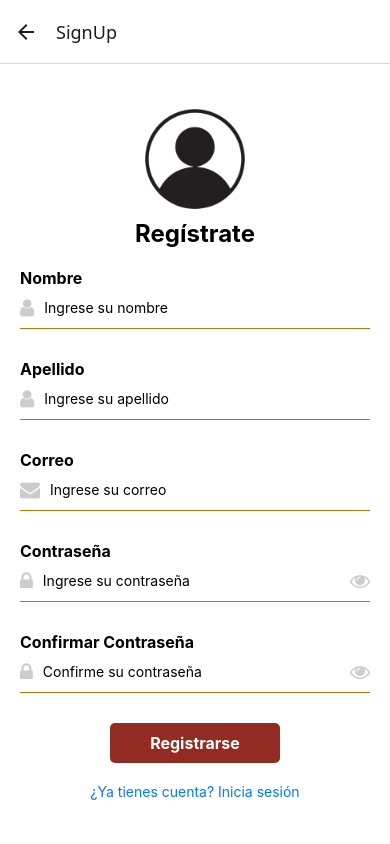
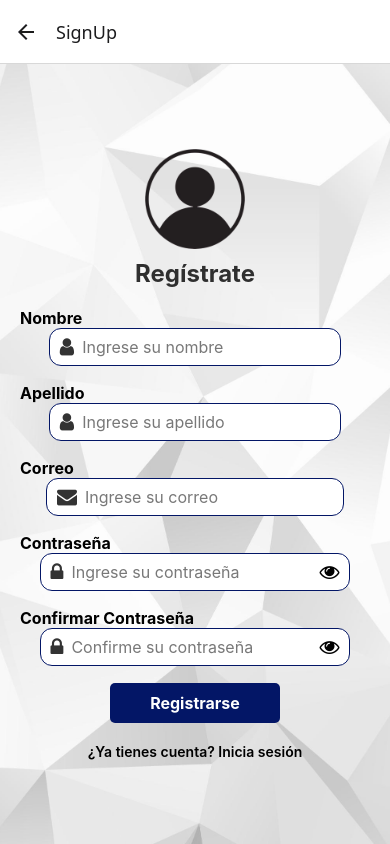
Before and after one commit to Matias-Mamani-CMD/desarrollo-movil, a React Native app: screen /SignUp in a window 390 px wide. Built offline with nearby package versions, Linux system fonts and the light colour scheme; no server answers.

Commit message:
Registro de usuario

```diff
--- a/package.json
+++ b/package.json
@@ -12,7 +12,7 @@
   "dependencies": {
     "@expo/metro-runtime": "~6.1.2",
     "@expo/vector-icons": "^15.0.2",
-    "@react-native-async-storage/async-storage": "^1.24.0",
+    "@react-native-async-storage/async-storage": "^2.2.0",
     "@react-navigation/bottom-tabs": "^7.4.7",
     "@react-navigation/drawer": "^7.5.8",
     "@react-navigation/native": "^7.1.17",
--- a/screens/SignUp.js
+++ b/screens/SignUp.js
@@ -1,5 +1,17 @@
 import React, { useState } from 'react';
-import { View, Text, TextInput, TouchableOpacity, StyleSheet, Alert, Image } from 'react-native';
+import {
+   View,
+   Text,
+   TextInput,
+   TouchableOpacity,
+   StyleSheet,
+   Alert,
+   Image,
+   ImageBackground, //imágen de fondo
+   ScrollView, // pantalla desplazable
+   KeyboardAvoidingView,
+   Platform //adaptar según sistema operativo
+} from 'react-native';
 import { FontAwesome } from '@expo/vector-icons';
 import { auth } from '../src/config/firebaseConfig';
 import { createUserWithEmailAndPassword } from 'firebase/auth';
@@ -58,16 +70,30 @@ export default function SignUp({ navigation }) {
   };
 
   return (
-    <View style={styles.container}>
-      <Image source={require('../assets/logo.png')} style={styles.logo} />
+    <ImageBackground
+      source={require('../assets/background.jpg')}
+      style={styles.background}
+      imageStyle = {{opacity: 0.9}} //opacidad
+    >
+      <KeyboardAvoidingView
+        behavior={Platform.OS === "ios" ? "padding" : "height"}
+        style={{ flex: 1, width: '100%' }}
+      >
+        <ScrollView
+          contentContainerStyle={styles.container}
+          keyboardShouldPersistTaps="handled"
+        >
+          <Image source={require('../assets/logo.png')} style={styles.logo}/>
+
           <Text style={styles.title}>Regístrate</Text>
 
           <Text style={styles.label}>Nombre</Text>
           <View style={styles.inputContainer}>
-        <FontAwesome name="user" size={20} color="#ccc" style={styles.icon} />
+            <FontAwesome name="user" size={20} style={styles.icon}/>
             <TextInput
               style={styles.input}
               placeholder="Ingrese su nombre"
+              placeholderTextColor="#787878ff"
               value={firstName}
               onChangeText={setFirstName}
             />
@@ -75,10 +101,11 @@ export default function SignUp({ navigation }) {
 
           <Text style={styles.label}>Apellido</Text>
           <View style={styles.inputContainer}>
-        <FontAwesome name="user" size={20} color="#ccc" style={styles.icon} />
+            <FontAwesome name="user" size={20} style={styles.icon}/>
             <TextInput
               style={styles.input}
               placeholder="Ingrese su apellido"
+              placeholderTextColor="#787878ff"
               value={lastName}
               onChangeText={setLastName}
             />
@@ -86,29 +113,31 @@ export default function SignUp({ navigation }) {
 
           <Text style={styles.label}>Correo</Text>
           <View style={styles.inputContainer}>
-        <FontAwesome name="envelope" size={20} color="#ccc" style={styles.icon} />
+            <FontAwesome name="envelope" size={20} style={styles.icon}/>
             <TextInput
               style={styles.input}
               placeholder="Ingrese su correo"
+              placeholderTextColor="#787878ff"
               value={email}
               onChangeText={setEmail}
-          keyboardType="email-address"
-          autoCapitalize="none"
+              keyboardType="email-address" //tipo de teclado para email
+              autoCapitalize="none" //desactiva mayúsculas automáticas
             />
           </View>
 
           <Text style={styles.label}>Contraseña</Text>
           <View style={styles.inputContainer}>
-        <FontAwesome name="lock" size={20} color="#ccc" style={styles.icon} />
+            <FontAwesome name="lock" size={20} color="#ccc" style={styles.icon}/>
             <TextInput
               style={styles.input}
               placeholder="Ingrese su contraseña"
+              placeholderTextColor="#787878ff"
               value={password}
               onChangeText={setPassword}
               secureTextEntry={!showPassword}
             />
             <TouchableOpacity onPress={() => setShowPassword(!showPassword)}>
-          <FontAwesome name={showPassword ? "eye-slash" : "eye"} size={20} color="#ccc" />
+              <FontAwesome name={showPassword ? "eye-slash" : "eye"} size={20}/>
             </TouchableOpacity>
           </View>
 
@@ -118,12 +147,13 @@ export default function SignUp({ navigation }) {
             <TextInput
               style={styles.input}
               placeholder="Confirme su contraseña"
+              placeholderTextColor="#787878ff"
               value={confirmPassword}
               onChangeText={setConfirmPassword}
               secureTextEntry={!showConfirmPassword}
             />
             <TouchableOpacity onPress={() => setShowConfirmPassword(!showConfirmPassword)}>
-          <FontAwesome name={showConfirmPassword ? "eye-slash" : "eye"} size={20} color="#ccc" />
+              <FontAwesome name={showConfirmPassword ? "eye-slash" : "eye"} size={20}/>
             </TouchableOpacity>
           </View>
 
@@ -134,17 +164,23 @@ export default function SignUp({ navigation }) {
           <TouchableOpacity onPress={() => navigation.navigate('Login')}>
             <Text style={styles.signUpText}>¿Ya tienes cuenta? Inicia sesión</Text>
           </TouchableOpacity>
-    </View>
+        </ScrollView>
+      </KeyboardAvoidingView>
+    </ImageBackground>
   );
 }
 
 const styles = StyleSheet.create({
+  background: {
+    flex: 1,
+    width: '100%',
+    height: '100%',
+  }, //mostrar fondo
   container: {
-    flex: 1,
+    flexGrow: 1,
     justifyContent: 'center',
     alignItems: 'center',
     padding: 20,
-    backgroundColor: '#fff',
   },
   logo: {
     width: 100,
@@ -155,30 +191,38 @@ const styles = StyleSheet.create({
     fontSize: 24,
     fontWeight: 'bold',
     marginBottom: 10,
+    color: '#2f2f2fff',
   },
   label: {
     alignSelf: 'flex-start',
     fontSize: 16,
     fontWeight: 'bold',
     marginTop: 10,
+    color: '#000000ff',
   },
   inputContainer: {
-    flexDirection: 'row',
+    borderColor: '#031666ff',
+    borderWidth: 1,
+    flexDirection: 'row',   // ícono e input en la misma línea
     alignItems: 'center',
-    borderBottomWidth: 1,
-    borderColor: '#b9770e',
-    marginBottom: 20,
-    width: '100%',
+    backgroundColor: '#fff', // fondo blanco
+    borderRadius: 12,        // bordes redondeados
+    paddingHorizontal: 10,
+    paddingVertical: 8,
+    marginBottom: 7,         // separación entre bloques menor
+  },
+
+  input: {
+    flex: 1,
+    fontSize: 16,
+    color: '#000',           // texto oscuro para contraste
+    marginLeft: 8,           // espacio respecto al ícono
   },
   icon: {
-    marginRight: 10,
-  },
-  input: {
-    flex: 1,
-    height: 40,
+    color: '#333',           // ícono oscuro
   },
   button: {
-    backgroundColor: '#922b21',
+    backgroundColor: '#031666ff', // botón "Registrarse" azúl
     paddingVertical: 10,
     paddingHorizontal: 40,
     borderRadius: 5,
@@ -190,7 +234,9 @@ const styles = StyleSheet.create({
     fontWeight: 'bold',
   },
   signUpText: {
+    fontSize: 14,
+    fontWeight: 600,
     marginTop: 20,
-    color: '#007AFF',
+    color: '#000000ff',
   },
 });
```
Also changed, not shown: 1 other file (tests, documents, lock files or other folders). Lines whose indentation alone changed are shown as unchanged.
